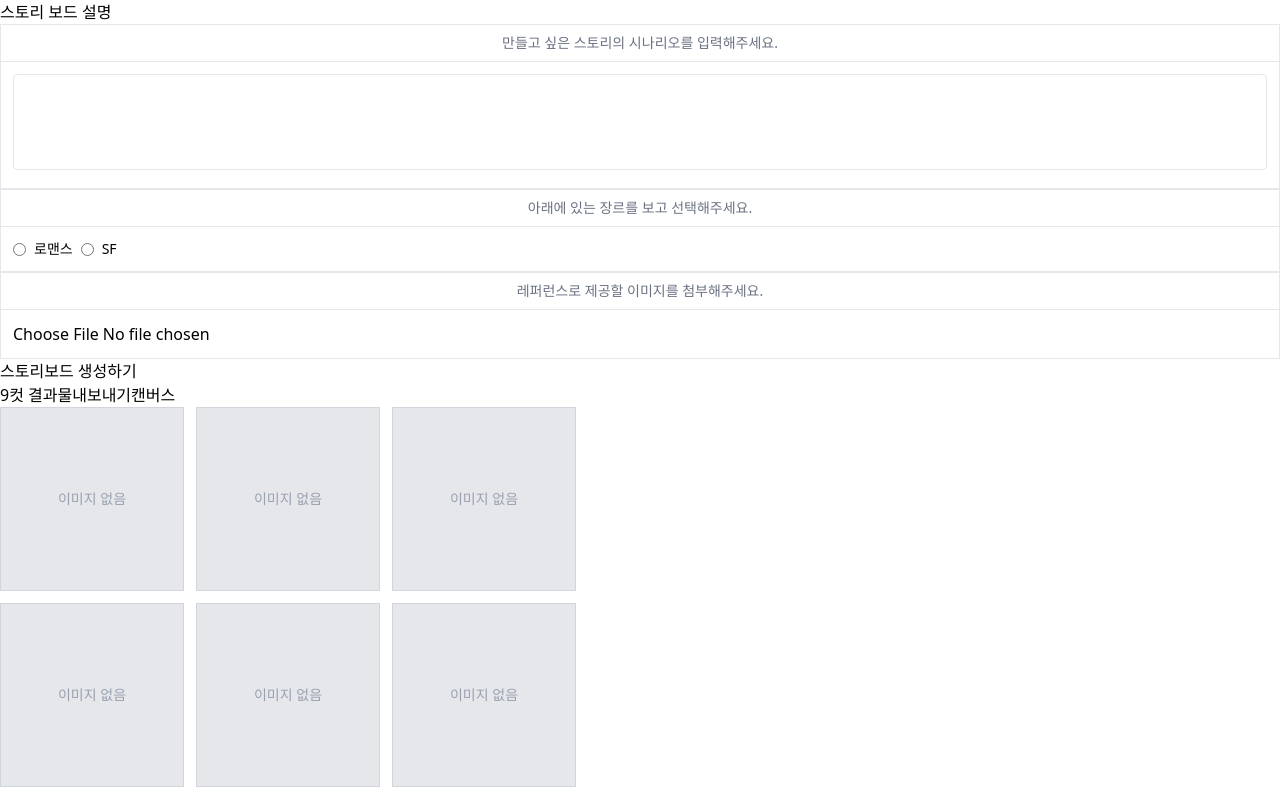
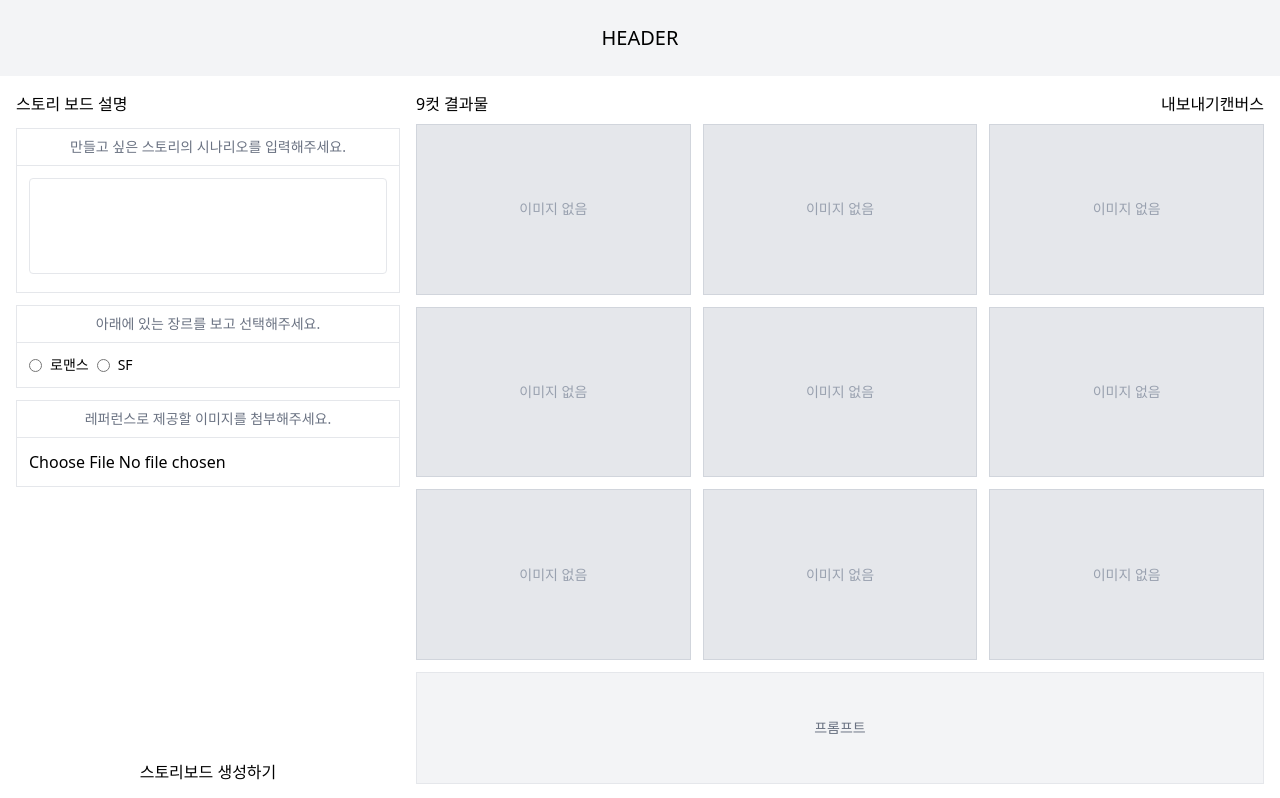
Before and after one commit to kxb2/frontend, a Next.js app: page /storyboard in a window 1280 px wide. Shown: the top 798 px of the page. Built offline with nearby package versions, Linux system fonts and the light colour scheme.

Commit message:
style: 전체적인 input, output 배치 수정 #10

```diff
--- a/app/storyboard/image/imagecell.tsx
+++ b/app/storyboard/image/imagecell.tsx
@@ -4,5 +4,5 @@ interface ImageCellProps {
 }
 
 export default function ImageCell({ imageUrl }: ImageCellProps) {
-  return <div className="aspect-square bg-gray-200 border border-gray-300 flex items-center justify-center overflow-hidden">{imageUrl ? <img src={imageUrl} alt="storyboard cut" className="w-full h-full object-cover" /> : <span className="text-gray-400 text-sm">이미지 없음</span>}</div>;
+  return <div className="w-full h-full bg-gray-200 border border-gray-300 flex items-center justify-center overflow-hidden">{imageUrl ? <img src={imageUrl} alt="storyboard cut" className="w-full h-full object-cover" /> : <span className="text-gray-400 text-sm">이미지 없음</span>}</div>;
 }
--- a/app/storyboard/image/imagegrid.tsx
+++ b/app/storyboard/image/imagegrid.tsx
@@ -10,8 +10,10 @@ export default function ImageGrid() {
   const cellIndexes = Array.from({ length: cellCount }, (a, index) => index);
   // cellIndexes 는 결과적으로 [0, 1, 2, 3, 4, 5, 6, 7, 8] 이런 배열이 됨
 
+  // imagegrid.tsx
+  // imagegrid.tsx
   return (
-    <div className="max-w-xl grid grid-cols-3 gap-3">
+    <div className="grid grid-cols-3 grid-rows-3 gap-3 flex-1 min-h-0">
       {cellIndexes.map((cellIndex) => (
         <ImageCell key={cellIndex} />
       ))}
--- a/app/storyboard/page.tsx
+++ b/app/storyboard/page.tsx
@@ -1,31 +1,38 @@
 import FormField from '@/app/components/FormField';
+import Header from '@/app/components/Header';
 import { storyboardFields } from '@/app/data/storyboardFields';
 import ImageGrid from '@/app/storyboard/image/imagegrid';
 import PromptBox from '@/app/storyboard/promptbox/propmptbox';
 
+// page.tsx
 export default function Storyboard() {
   return (
-    <>
-      <div>
+    <div className="flex flex-col h-screen">
+      <Header />
+      <div className="flex flex-1 min-h-0 p-4 gap-4">
+        <div className="w-96 shrink-0 flex flex-col gap-3 overflow-y-auto">
           <span>스토리 보드 설명</span>
-        <div>
+          <div className="flex flex-col gap-3">
             {storyboardFields.map((field) => (
               <FormField key={field.id} field={field} />
             ))}
           </div>
-        <button>스토리보드 생성하기</button>
+          <button className="mt-auto">스토리보드 생성하기</button>
         </div>
+        <div className="flex-1 min-w-0 flex flex-col">
+          <div className="flex justify-between shrink-0">
+            <span>9컷 결과물</span>
             <div>
-        <div>
-          <span>9컷 결과물</span>
               <button>내보내기</button>
               <button>캔버스</button>
             </div>
-        <div>
+          </div>
+          <div className="flex-1 min-h-0 flex flex-col gap-3 mt-2">
             <ImageGrid />
             <PromptBox />
           </div>
         </div>
-    </>
+      </div>
+    </div>
   );
 }
--- a/app/storyboard/promptbox/propmptbox.tsx
+++ b/app/storyboard/promptbox/propmptbox.tsx
@@ -3,5 +3,9 @@ interface PromptBoxProps {
 }
 
 export default function PromptBox({ promptText }: PromptBoxProps) {
-  return <div className="bg-gray-100 border border-gray-200 p-4 text-center text-sm text-gray-500 mt-2">{promptText ?? '프롬프트'}</div>;
+  return (
+    <div className="shrink-0 h-28 bg-gray-100 border border-gray-200 p-4 flex items-center justify-center text-center text-sm text-gray-500">
+      {promptText ?? '프롬프트'}
+    </div>
+  );
 }
```
Lines whose indentation alone changed are shown as unchanged.
